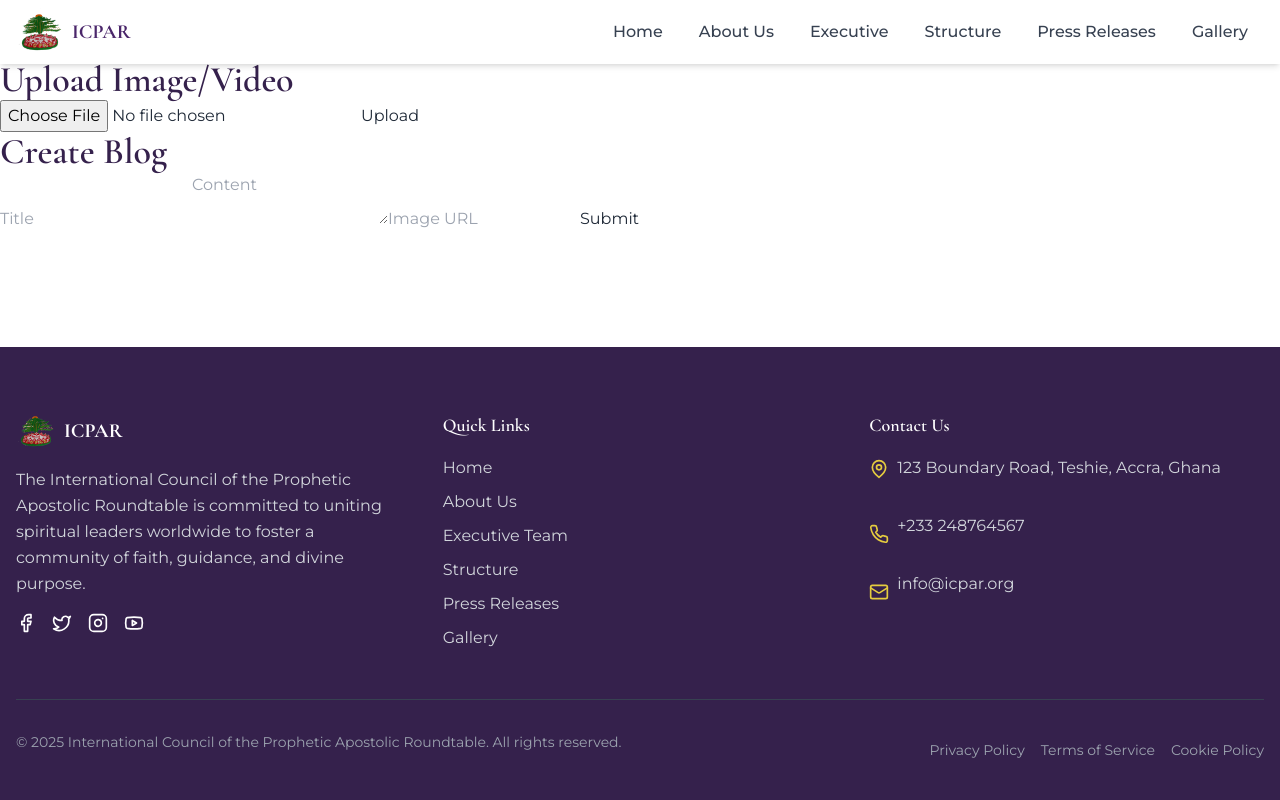
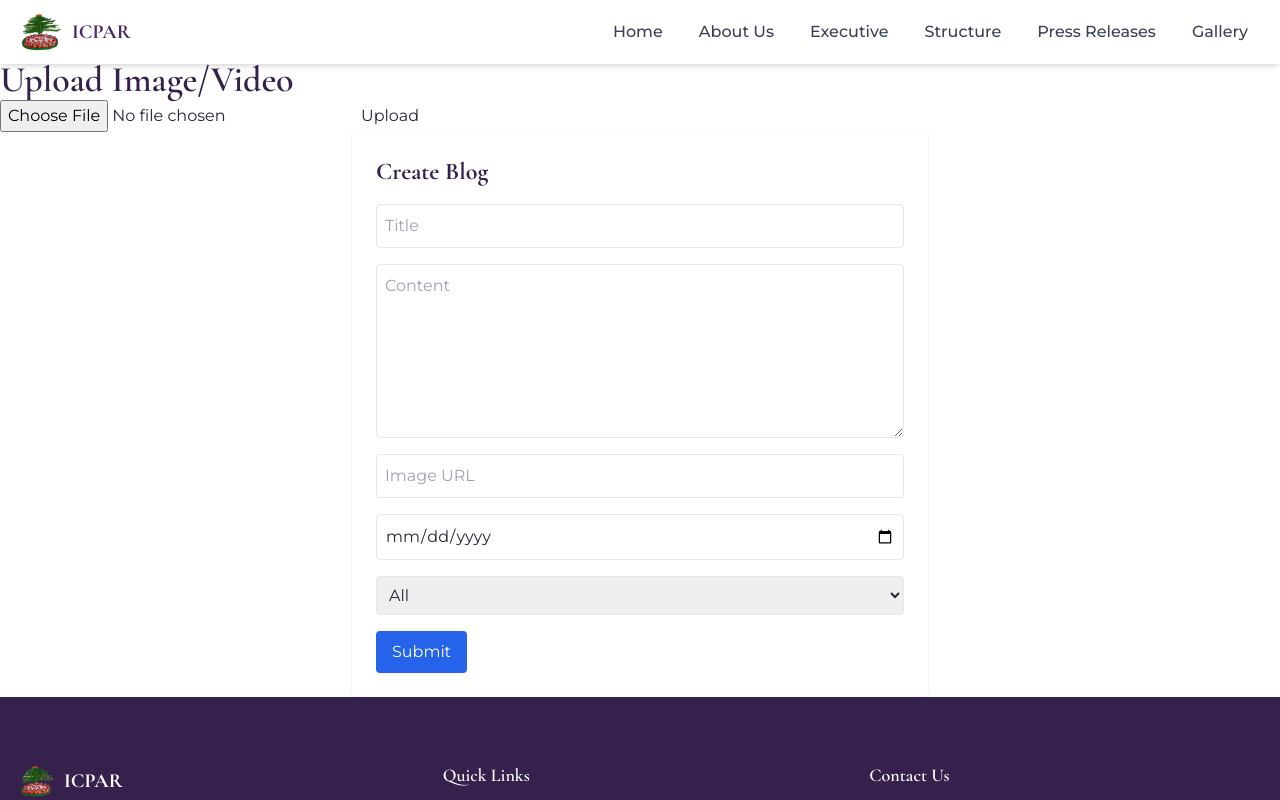
Before and after one commit to StanleyBankesie/ICPAR, a React (Vite) app in the folder client/: page /admin in a window 1280 px wide. Shown: the top 800 px of the page. Built offline with nearby package versions, Linux system fonts and the light colour scheme.

Commit message:
new commit

```diff
--- a/client/src/components/admin/UploadBlog.tsx
+++ b/client/src/components/admin/UploadBlog.tsx
@@ -5,6 +5,8 @@ const UploadBlog = () => {
   const [title, setTitle] = useState("");
   const [content, setContent] = useState("");
   const [imageUrl, setImageUrl] = useState("");
+  const [date, setDate] = useState("");
+  const [category, setCategory] = useState("All");
 
   const handleUpload = async () => {
     try {
@@ -12,8 +14,15 @@ const UploadBlog = () => {
         title,
         content,
         imageUrl,
+        date,
+        category,
       });
       alert("Blog created!");
+      setTitle("");
+      setContent("");
+      setImageUrl("");
+      setDate("");
+      setCategory("All");
     } catch (err) {
       console.error(err);
       alert("Blog upload failed!");
@@ -21,24 +30,60 @@ const UploadBlog = () => {
   };
 
   return (
-    <div>
-      <h2>Create Blog</h2>
+    <div className="max-w-xl mx-auto p-6 bg-white rounded shadow">
+      <h2 className="text-2xl font-bold mb-4">Create Blog</h2>
+
       <input
+        type="text"
         placeholder="Title"
+        className="block w-full mb-4 p-2 border rounded"
         value={title}
         onChange={(e) => setTitle(e.target.value)}
       />
+
       <textarea
         placeholder="Content"
+        className="block w-full mb-4 p-2 border rounded"
+        rows={6}
         value={content}
         onChange={(e) => setContent(e.target.value)}
       />
+
       <input
+        type="text"
         placeholder="Image URL"
+        className="block w-full mb-4 p-2 border rounded"
         value={imageUrl}
         onChange={(e) => setImageUrl(e.target.value)}
       />
-      <button onClick={handleUpload}>Submit</button>
+
+      <input
+        type="date"
+        className="block w-full mb-4 p-2 border rounded"
+        value={date}
+        onChange={(e) => setDate(e.target.value)}
+      />
+
+      <select
+        className="block w-full mb-4 p-2 border rounded"
+        value={category}
+        onChange={(e) => setCategory(e.target.value)}
+      >
+        <option value="All">All</option>
+        <option value="Event">Event</option>
+        <option value="Education">Education</option>
+        <option value="Publication">Publication</option>
+        <option value="Initiative">Initiative</option>
+        <option value="Statement">Statement</option>
+        <option value="Expansion">Expansion</option>
+      </select>
+
+      <button
+        onClick={handleUpload}
+        className="bg-blue-600 text-white px-4 py-2 rounded"
+      >
+        Submit
+      </button>
     </div>
   );
 };
--- a/client/src/pages/PressRelease.tsx
+++ b/client/src/pages/PressRelease.tsx
@@ -1,6 +1,6 @@
 import React, { useEffect, useState } from "react";
-import { Link } from "react-router-dom";
-import { ArrowRight, Calendar, Search } from "lucide-react";
+//import { Link } from "react-router-dom";
+import { Calendar, Search } from "lucide-react";
 import PageBanner from "../components/common/PageBanner";
 import axios from "axios";
 
@@ -151,16 +151,9 @@ const PressReleasePage: React.FC = () => {
                           {release.title}
                         </h2>
                         <p className="text-gray-700 mb-4">{release.excerpt}</p>
-
-                        <Link
-                          to={`/press/${release._id}`}
-                          className="inline-flex items-center text-primary-700 font-medium hover:text-primary-800"
-                        >
-                          Read Full Release{" "}
-                          <ArrowRight size={16} className="ml-1" />
-                        </Link>
                       </div>
                     </div>
+                    i
                   </div>
                 ))}
               </div>
```
Also changed, not shown: 2 other files (tests, documents, lock files or other folders).
